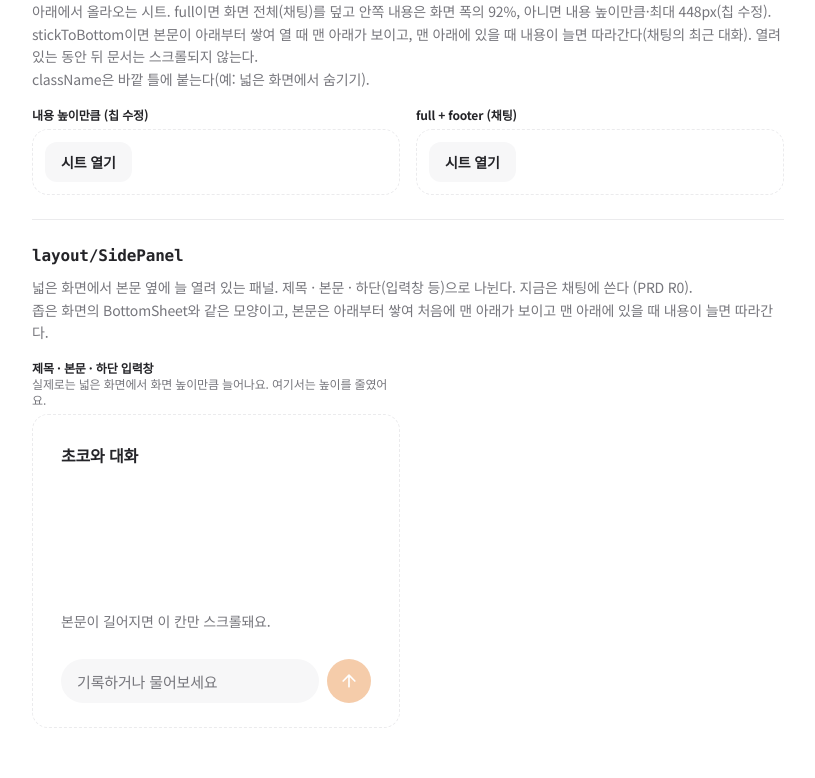
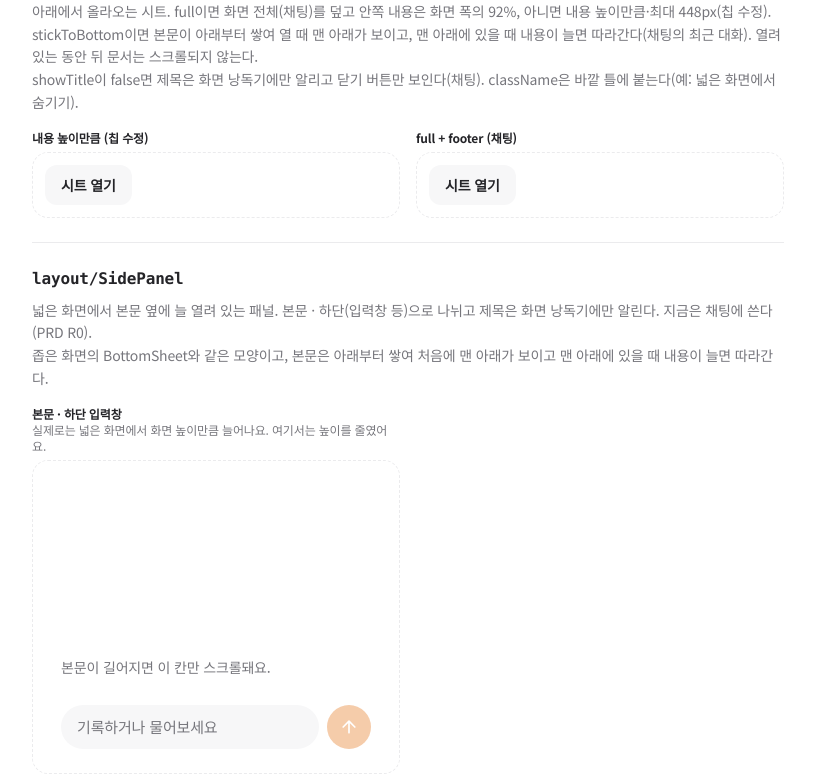
Before and after one commit to GANGYIKIM/kkori-note, a Next.js app: page /preview in a window 1280 px wide. Shown: the part 5803-6581 px from the top of the page, without its empty margins (352-1167 px from the left). Built offline with nearby package versions, Linux system fonts and the light colour scheme.

Commit message:
✨ feat: remove chat title from side panel and chat sheet

```diff
--- a/src/components/layout/BottomSheet.preview.tsx
+++ b/src/components/layout/BottomSheet.preview.tsx
@@ -13,6 +13,7 @@ const SheetDemo = ({ full }: { full: boolean }) => {
       <BottomSheet
         open={open}
         title={full ? "초코와 대화" : "기록 고치기"}
+        showTitle={!full}
         onClose={() => setOpen(false)}
         full={full}
         footer={full ? <MessageComposer onSend={() => {}} /> : undefined}
--- a/src/components/layout/BottomSheet.tsx
+++ b/src/components/layout/BottomSheet.tsx
@@ -7,11 +7,12 @@ import { ScrollArea } from "@/components/common/ScrollArea";
 /**
  * 아래에서 올라오는 시트. full이면 화면 전체(채팅)를 덮고 안쪽 내용은 화면 폭의 92%, 아니면 내용 높이만큼·최대 448px(칩 수정).
  * stickToBottom이면 본문이 아래부터 쌓여 열 때 맨 아래가 보이고, 맨 아래에 있을 때 내용이 늘면 따라간다(채팅의 최근 대화). 열려 있는 동안 뒤 문서는 스크롤되지 않는다.
- * className은 바깥 틀에 붙는다(예: 넓은 화면에서 숨기기).
+ * showTitle이 false면 제목은 화면 낭독기에만 알리고 닫기 버튼만 보인다(채팅). className은 바깥 틀에 붙는다(예: 넓은 화면에서 숨기기).
  */
 const BottomSheet = ({
   open,
   title,
+  showTitle = true,
   onClose,
   full = false,
   stickToBottom = false,
@@ -21,6 +22,7 @@ const BottomSheet = ({
 }: {
   open: boolean;
   title: string;
+  showTitle?: boolean;
   onClose: () => void;
   full?: boolean;
   stickToBottom?: boolean;
@@ -60,8 +62,10 @@ const BottomSheet = ({
           full ? "h-dvh" : "max-h-[85dvh] max-w-md rounded-t-[20px]"
         }`}
       >
-        <header className={`flex h-14 shrink-0 items-center justify-between ${full ? "px-[4%]" : "px-4"}`}>
-          <h2 className="font-bold">{title}</h2>
+        <header
+          className={`flex h-14 shrink-0 items-center ${showTitle ? "justify-between" : "justify-end"} ${full ? "px-[4%]" : "px-4"}`}
+        >
+          <h2 className={showTitle ? "font-bold" : "sr-only"}>{title}</h2>
           <button type="button" onClick={onClose} aria-label="닫기" className="-mr-2 p-2 text-muted">
             <CloseIcon />
           </button>
--- a/src/components/layout/SidePanel.preview.tsx
+++ b/src/components/layout/SidePanel.preview.tsx
@@ -4,7 +4,7 @@ import { SidePanel } from "./SidePanel";
 
 const variants: Variant[] = [
   {
-    name: "제목 · 본문 · 하단 입력창",
+    name: "본문 · 하단 입력창",
     note: "실제로는 넓은 화면에서 화면 높이만큼 늘어나요. 여기서는 높이를 줄였어요.",
     render: () => (
       <div className="h-72">
--- a/src/components/layout/SidePanel.tsx
+++ b/src/components/layout/SidePanel.tsx
@@ -2,15 +2,12 @@ import type { ReactNode } from "react";
 import { ScrollArea } from "@/components/common/ScrollArea";
 
 /**
- * 넓은 화면에서 본문 옆에 늘 열려 있는 패널. 제목 · 본문 · 하단(입력창 등)으로 나뉜다. 지금은 채팅에 쓴다 (PRD R0).
+ * 넓은 화면에서 본문 옆에 늘 열려 있는 패널. 본문 · 하단(입력창 등)으로 나뉘고 제목은 화면 낭독기에만 알린다. 지금은 채팅에 쓴다 (PRD R0).
  * 좁은 화면의 BottomSheet와 같은 모양이고, 본문은 아래부터 쌓여 처음에 맨 아래가 보이고 맨 아래에 있을 때 내용이 늘면 따라간다.
  */
 const SidePanel = ({ title, children, footer }: { title: string; children: ReactNode; footer: ReactNode }) => {
   return (
     <section aria-label={title} className="flex h-full min-h-0 flex-col">
-      <header className="flex h-14 shrink-0 items-center px-4">
-        <h2 className="font-bold">{title}</h2>
-      </header>
       <ScrollArea className="flex-1" viewportClassName="flex flex-col-reverse py-4 pl-4 pr-0.5">
         <div>{children}</div>
       </ScrollArea>
--- a/src/components/main/Home.tsx
+++ b/src/components/main/Home.tsx
@@ -299,6 +299,7 @@ const Home = () => {
       <BottomSheet
         open={chatOpen}
         title={chatTitle}
+        showTitle={false}
         onClose={() => setChatOpen(false)}
         full
         stickToBottom
```
